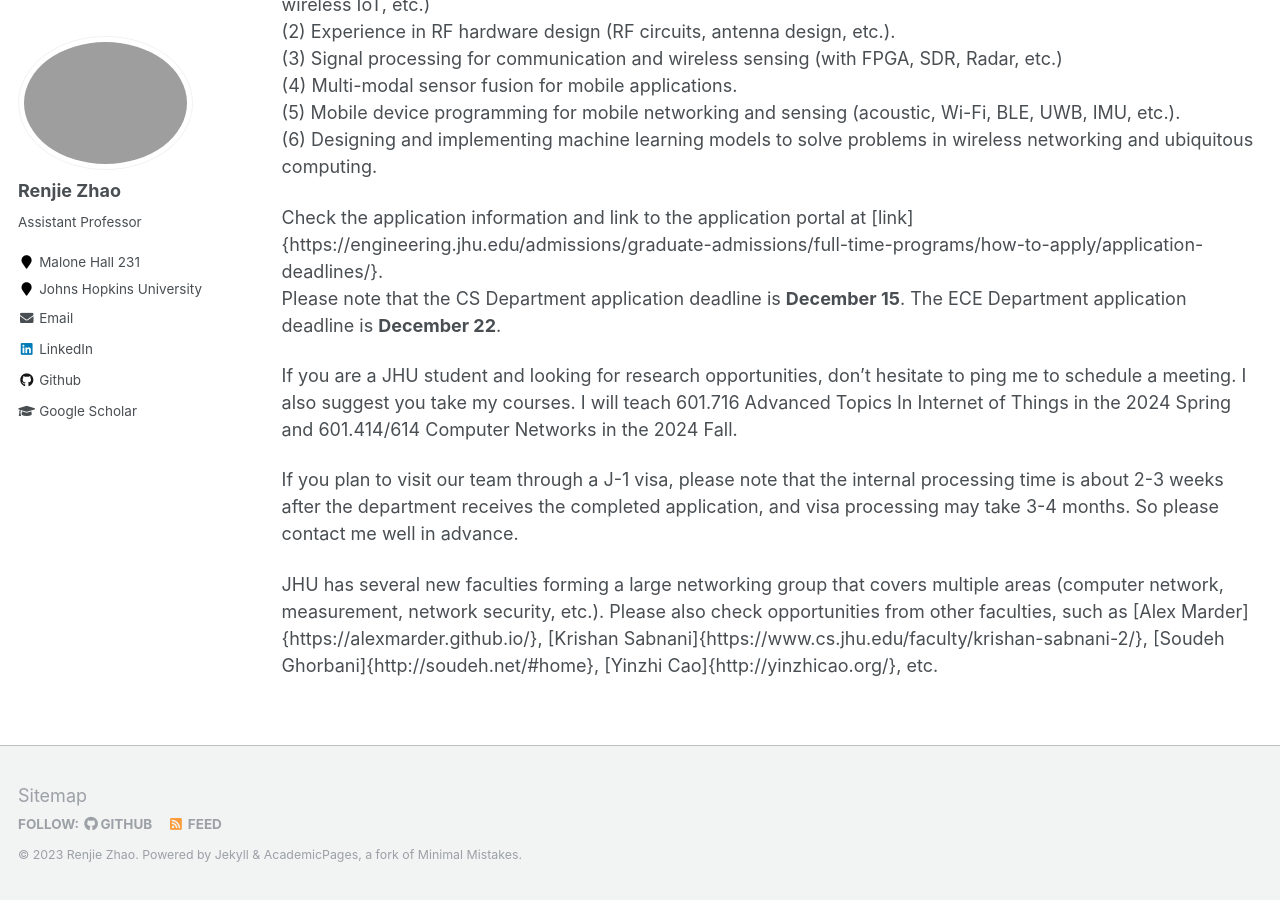
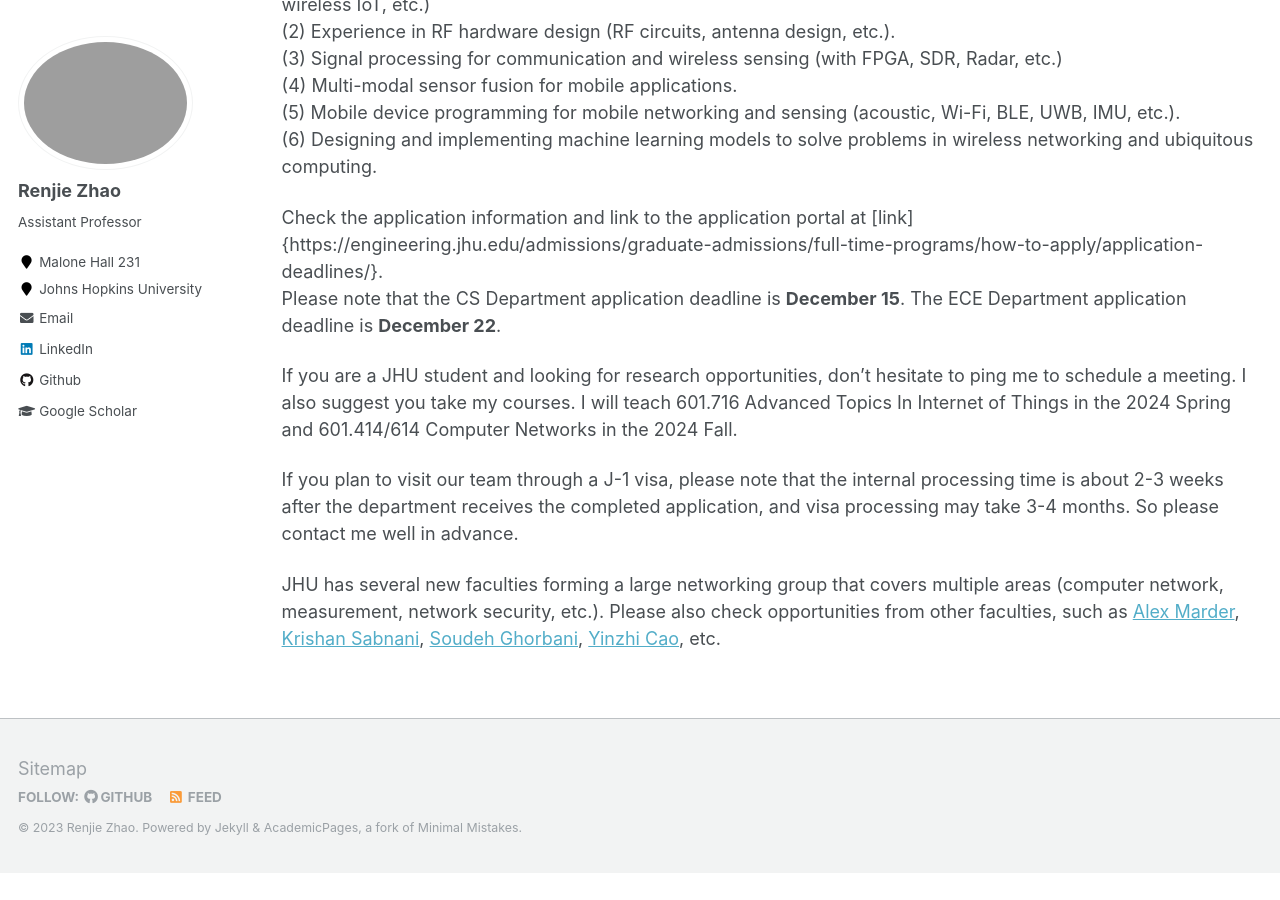
Before and after one commit to mle0108/RenjieZhao.github.io, a Jekyll site: the page built from _pages/notes_to_student.md, in a window 1280 px wide and 900 px high, scrolled down 540 px. Built offline with Jekyll 4.4.1, drawn with Linux system fonts in a browser that asks for light colours; after the commit the page ends 1413 px from its top, so only the background shows below that.

Commit message:
update link

```diff
--- a/_pages/notes_to_student.md
+++ b/_pages/notes_to_student.md
@@ -26,4 +26,4 @@ If you are a JHU student and looking for research opportunities, don't hesitate
 
 If you plan to visit our team through a J-1 visa, please note that the internal processing time is about 2-3 weeks after the department receives the completed application, and visa processing may take 3-4 months. So please contact me well in advance.
 
-JHU has several new faculties forming a large networking group that covers multiple areas (computer network, measurement, network security, etc.). Please also check opportunities from other faculties, such as [Alex Marder]{https://alexmarder.github.io/}, [Krishan Sabnani]{https://www.cs.jhu.edu/faculty/krishan-sabnani-2/}, [Soudeh Ghorbani]{http://soudeh.net/#home}, [Yinzhi Cao]{http://yinzhicao.org/}, etc.
+JHU has several new faculties forming a large networking group that covers multiple areas (computer network, measurement, network security, etc.). Please also check opportunities from other faculties, such as [Alex Marder](https://alexmarder.github.io/), [Krishan Sabnani](https://www.cs.jhu.edu/faculty/krishan-sabnani-2/), [Soudeh Ghorbani](http://soudeh.net/#home), [Yinzhi Cao](http://yinzhicao.org/), etc.
```
